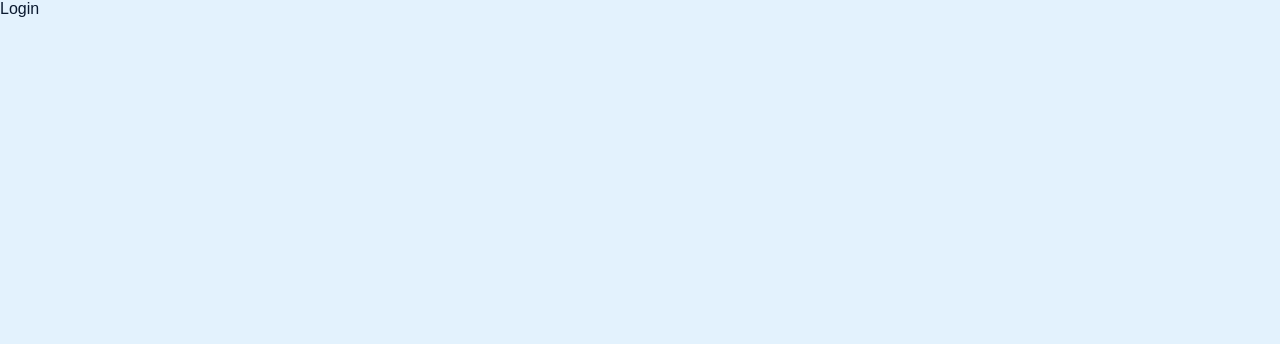
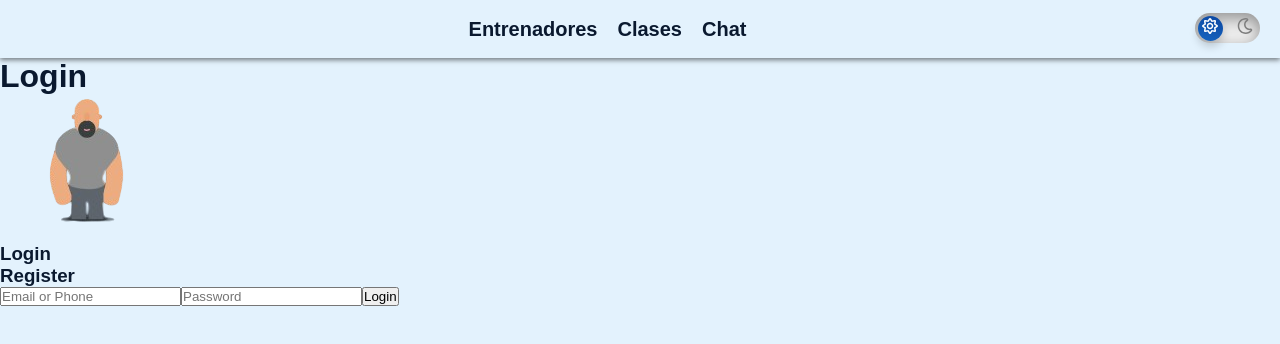
Before and after one commit to manugym/training-zone, a React (Vite) app in the folder Frontend/training-zone/: page /auth in a window 1280 px wide. Shown: the top 344 px of the page. Built offline with nearby package versions, Linux system fonts and the light colour scheme.

Commit message:
base formulario inicio de sesión y registro

```diff
--- /dev/null
+++ b/Frontend/training-zone/src/components/Login/Login.tsx
@@ -0,0 +1,37 @@
+import React, { useState } from "react";
+
+function Login() {
+  const [credentials, setCredentials] = useState("");
+  const [password, setPassword] = useState<string>("");
+  const [error, setError] = useState<string>("");
+
+  return (
+    <form action="">
+      <label htmlFor="credential"></label>
+      <input
+        type="text"
+        id="credential"
+        placeholder="Email or Phone"
+        value={credentials}
+        onChange={(e) => setCredentials(e.target.value)}
+        required
+      ></input>
+
+      <label htmlFor="password"></label>
+      <input
+        type="password"
+        id="password"
+        placeholder="Password"
+        value={password}
+        onChange={(e) => setPassword(e.target.value)}
+        required
+      ></input>
+
+      {error && <span className="error">{error}</span>}
+
+      <button>Login</button>
+    </form>
+  );
+}
+
+export default Login;
--- /dev/null
+++ b/Frontend/training-zone/src/components/Register/Register.tsx
@@ -0,0 +1,85 @@
+import React, { useState } from "react";
+
+function Register() {
+  const [name, setName] = useState<string>("");
+  const [email, setEmail] = useState<string>("");
+  const [phone, setPhone] = useState<string>("");
+  const [password, setPassword] = useState<string>("");
+  const [confirmPassword, setConfirmPassword] = useState<string>("");
+  const [image, setImage] = useState<File | null>(null);
+  const [error, setError] = useState<string>("");
+
+  return (
+    <div>
+      <h2>Registro</h2>
+
+      <form>
+        <div>
+          <label htmlFor="name">Nombre</label>
+          <input
+            type="text"
+            id="name"
+            value={name}
+            onChange={(e) => setName(e.target.value)}
+            required
+          />
+        </div>
+
+        <div>
+          <label htmlFor="email">Correo electrónico</label>
+          <input
+            type="email"
+            id="email"
+            value={email}
+            onChange={(e) => setEmail(e.target.value)}
+            required
+          />
+        </div>
+
+        <div>
+          <label htmlFor="phone">Teléfono</label>
+          <input
+            type="text"
+            id="phone"
+            value={phone}
+            onChange={(e) => setPhone(e.target.value)}
+            required
+          />
+        </div>
+
+        <div>
+          <label htmlFor="password">Contraseña</label>
+          <input
+            type="password"
+            id="password"
+            value={password}
+            onChange={(e) => setPassword(e.target.value)}
+            required
+          />
+        </div>
+
+        <div>
+          <label htmlFor="confirmPassword">Confirmar contraseña</label>
+          <input
+            type="password"
+            id="confirmPassword"
+            value={confirmPassword}
+            onChange={(e) => setConfirmPassword(e.target.value)}
+            required
+          />
+        </div>
+
+        <div>
+          <label htmlFor="image">Imagen de perfil</label>
+          <input type="file" id="image" accept="image/*" required />
+        </div>
+
+        {error && <p>{error}</p>}
+
+        <button type="submit">Registrar</button>
+      </form>
+    </div>
+  );
+}
+
+export default Register;
--- a/Frontend/training-zone/src/pages/Auth/Auth.tsx
+++ b/Frontend/training-zone/src/pages/Auth/Auth.tsx
@@ -1,9 +1,52 @@
-import React from "react";
+import React, { useState } from "react";
 import NavBar from "../../components/NavBar/NavBar";
 import "./Auth.css";
+import Register from "../../components/Register/Register";
+import Login from "../../components/Login/Login";
+import strongMan from "../../assets/strong-man.png";
+import fatMan from "../../assets/fat-man.png";
 
-function Login() {
-  return <div>Login</div>;
+function Auth() {
+  const [formType, setFormType] = useState<"login" | "register">("login");
+
+  const getFormText = () => {
+    return formType === "login" ? "Login" : "Register";
+  };
+
+  return (
+    <>
+      <NavBar />
+
+      <main className="auth-main">
+        <div className="form-header">
+          <h1>{getFormText()}</h1>
+          <img
+            src={formType === "login" ? strongMan : fatMan}
+            alt={formType === "login" ? "Strong Man" : "Fat Man"}
+          />
+        </div>
+
+        <div className="form-container">
+          <div className="form-types">
+            <h3
+              className={formType === "login" ? "active" : ""}
+              onClick={() => setFormType("login")}
+            >
+              Login
+            </h3>
+            <h3
+              className={formType === "register" ? "active" : ""}
+              onClick={() => setFormType("register")}
+            >
+              Register
+            </h3>
+          </div>
+
+          {formType === "login" ? <Login /> : <Register />}
+        </div>
+      </main>
+    </>
+  );
 }
 
-export default Login;
+export default Auth;
```
Also changed, not shown: Frontend/training-zone/src/assets/fat-man.png (added), Frontend/training-zone/src/assets/strong-man.png (added), Frontend/training-zone/src/components/Login/Login.css (added), Frontend/training-zone/src/components/Register/Register.css (added).
